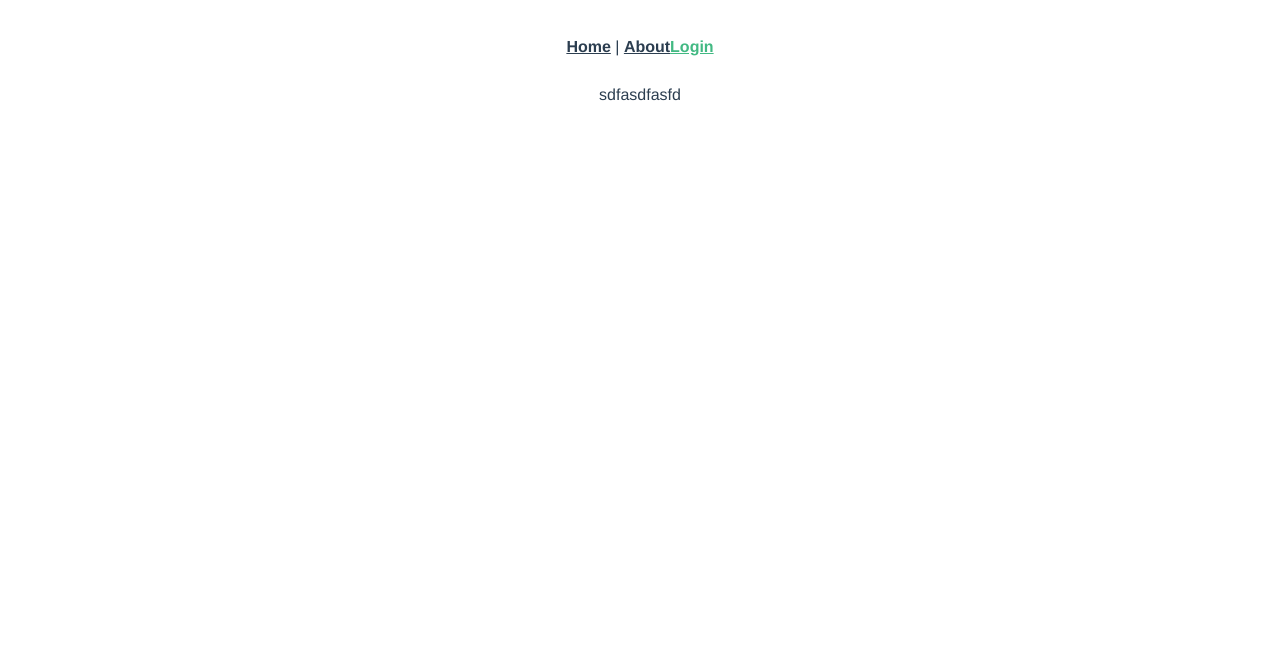
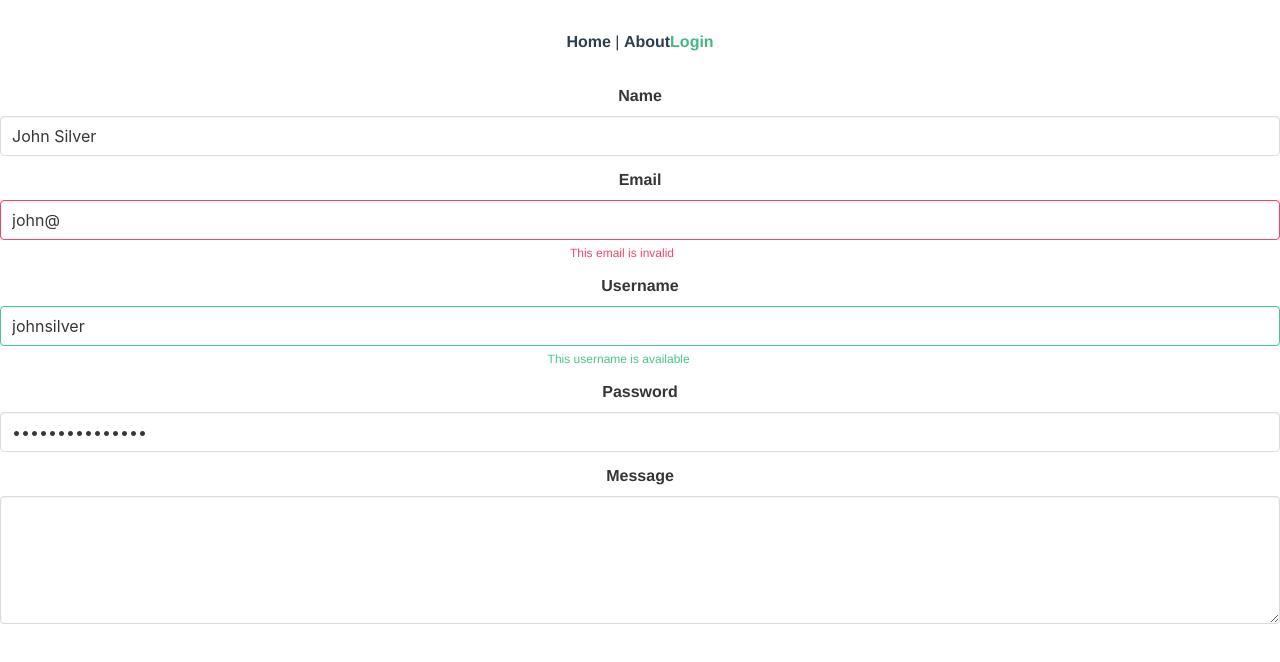
Before and after one commit to dalufanjiadan/springboot-demo, a Vue app in the folder spring-security/vue/: page /#/login in a window 1280 px wide. Shown: the top 662 px of the page. Built offline with nearby package versions, Linux system fonts and the light colour scheme.

Commit message:
vue 使用buefy test

```diff
--- a/spring-security/vue/package.json
+++ b/spring-security/vue/package.json
@@ -7,6 +7,7 @@
     "build": "vue-cli-service build"
   },
   "dependencies": {
+    "buefy": "^0.8.8",
     "core-js": "^3.4.3",
     "vue": "^2.6.10",
     "vue-router": "^3.1.3",
--- a/spring-security/vue/src/main.js
+++ b/spring-security/vue/src/main.js
@@ -3,6 +3,10 @@ import App from './App.vue'
 import router from './router'
 import store from './store'
 
+import Buefy from 'buefy'
+import 'buefy/dist/buefy.css'
+
+Vue.use(Buefy)
 Vue.config.productionTip = false
 
 new Vue({
--- a/spring-security/vue/src/views/Login.vue
+++ b/spring-security/vue/src/views/Login.vue
@@ -1,15 +1,39 @@
 <template>
-    <div class="login">
-        sdfasdfasfd
+    <section>
+        <b-field label="Name">
+            <b-input v-model="name"></b-input>
+        </b-field>
 
-    </div>
+        <b-field label="Email" type="is-danger" message="This email is invalid">
+            <b-input type="email" value="john@" maxlength="30"> </b-input>
+        </b-field>
+
+        <b-field
+            label="Username"
+            type="is-success"
+            message="This username is available"
+        >
+            <b-input value="johnsilver" maxlength="30"></b-input>
+        </b-field>
+
+        <b-field label="Password">
+            <b-input type="password" value="iwantmytreasure" password-reveal>
+            </b-input>
+        </b-field>
+
+        <b-field label="Message">
+            <b-input maxlength="200" type="textarea"></b-input>
+        </b-field>
+    </section>
 </template>
 
 <script>
-
 export default {
     name: "Login",
-    components: {
+    data() {
+        return {
+            name: "John Silver"
+        };
     }
 };
 </script>
```
Also changed, not shown: 1 other file (tests, documents, lock files or other folders).
